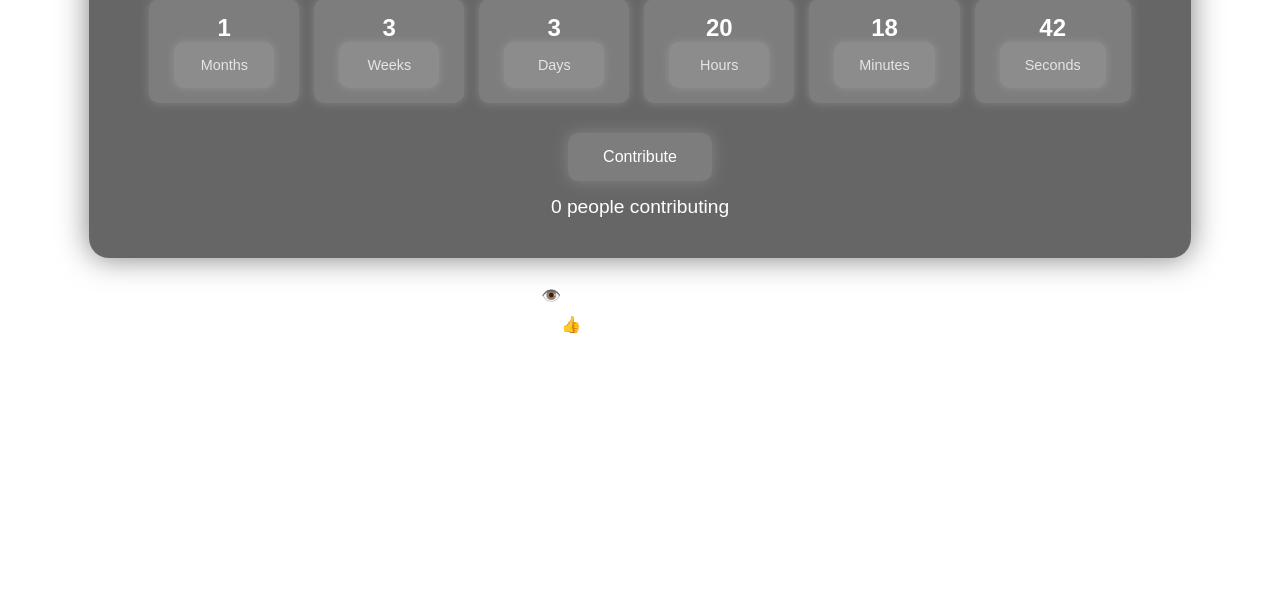
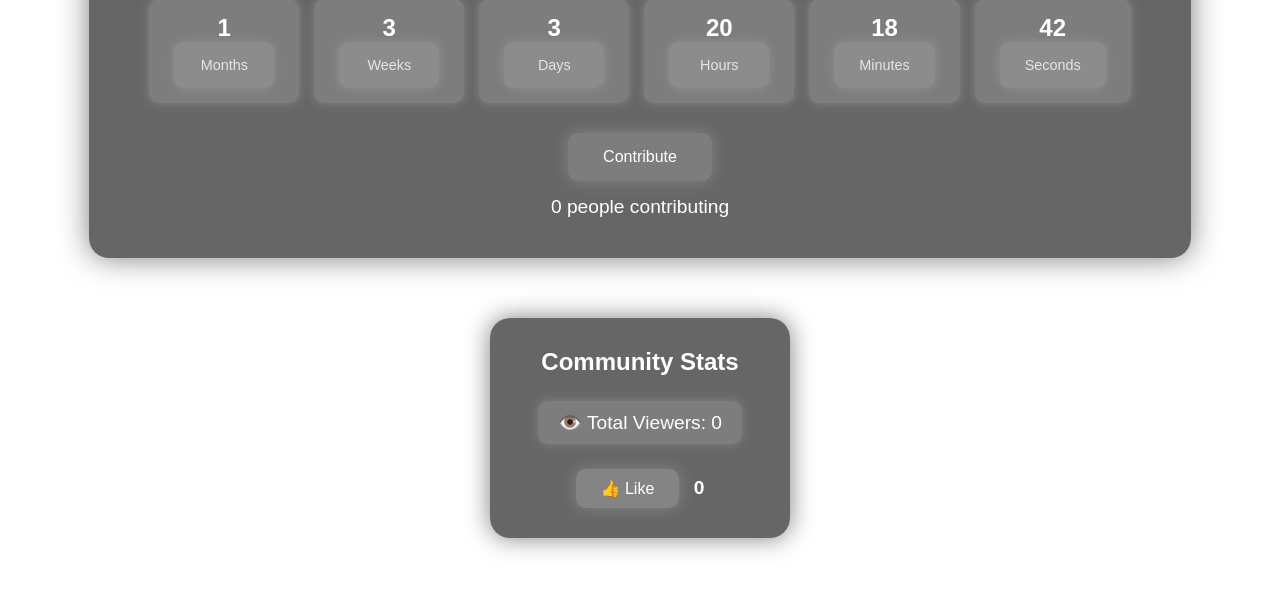
Before and after one commit to greatmemereset/greatmemereset.github.io, a website: page index.html in a window 1280 px wide. Shown: the part 148-740 px from the top of the page. Drawn offline with Linux system fonts and the light colour scheme; no server answers.

Commit message:
Update style.css

```diff
--- a/style.css
+++ b/style.css
@@ -82,39 +82,62 @@ h1 {
   font-size: 1.2rem;
 }
 
-/* Community Stats Section */
-.community-stats {
-  margin-top: 50px;
+/* Community Stats Box */
+.community-box {
+  margin-top: 60px;
+  background: rgba(0, 0, 0, 0.6);
+  border-radius: 20px;
+  padding: 30px 40px;
   text-align: center;
-  color: #fff;
-  font-size: 1rem;
-  animation: fadeIn 2s ease;
+  box-shadow: 0 0 25px rgba(0, 0, 0, 0.5);
+  backdrop-filter: blur(10px);
+  animation: fadeIn 1.5s ease;
+  min-width: 300px;
 }
 
-.counter-display {
-  display: inline-block;
-  background: rgba(0,0,0,0.5);
+.community-box h2 {
+  margin-bottom: 15px;
+  font-size: 1.5rem;
+  font-weight: 600;
+}
+
+.stat-item {
+  font-size: 1.2rem;
+  margin: 10px 0;
+  background: rgba(255, 255, 255, 0.15);
   border-radius: 10px;
   padding: 10px 20px;
-  margin: 10px;
+  display: inline-block;
   box-shadow: 0 0 10px rgba(255,255,255,0.2);
 }
 
+/* Like Button Styling */
+.like-container {
+  margin-top: 15px;
+}
+
 .like-button {
-  background: rgba(255,255,255,0.15);
+  background: rgba(255, 255, 255, 0.2);
   border: none;
   border-radius: 10px;
-  padding: 10px 20px;
+  padding: 10px 25px;
   color: white;
   font-size: 1rem;
   cursor: pointer;
-  box-shadow: 0 0 15px rgba(255,255,255,0.2);
+  box-shadow: 0 0 15px rgba(255, 255, 255, 0.2);
   transition: all 0.3s ease;
 }
 
 .like-button:hover {
-  background: rgba(255,255,255,0.3);
+  background: rgba(255, 255, 255, 0.3);
   transform: scale(1.05);
+}
+
+.like-count {
+  margin-left: 10px;
+  font-size: 1.2rem;
+  font-weight: bold;
+  display: inline-block;
 }
 
 /* Animations */
```
